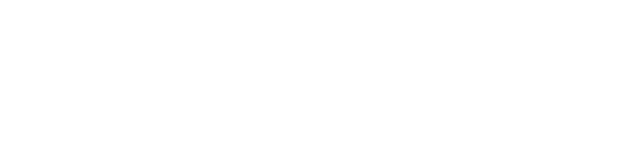
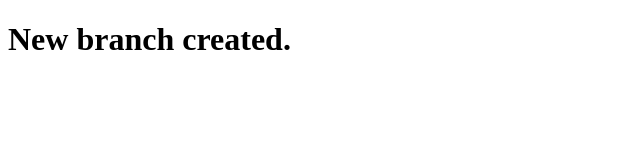
Before and after one commit to metataggsolutions/letslearngit, a plain HTML site: page index.html in a window 1280 px wide. Shown: the whole page, without its empty margins (0-640 px from the left). Drawn offline with Linux system fonts and the light colour scheme.

Commit message:
New Branch created

```diff
--- a/index.html
+++ b/index.html
@@ -6,5 +6,7 @@
 </head>
 
 <body>
+
+<h1>New branch created.</h1>
 </body>
 </html>
```
